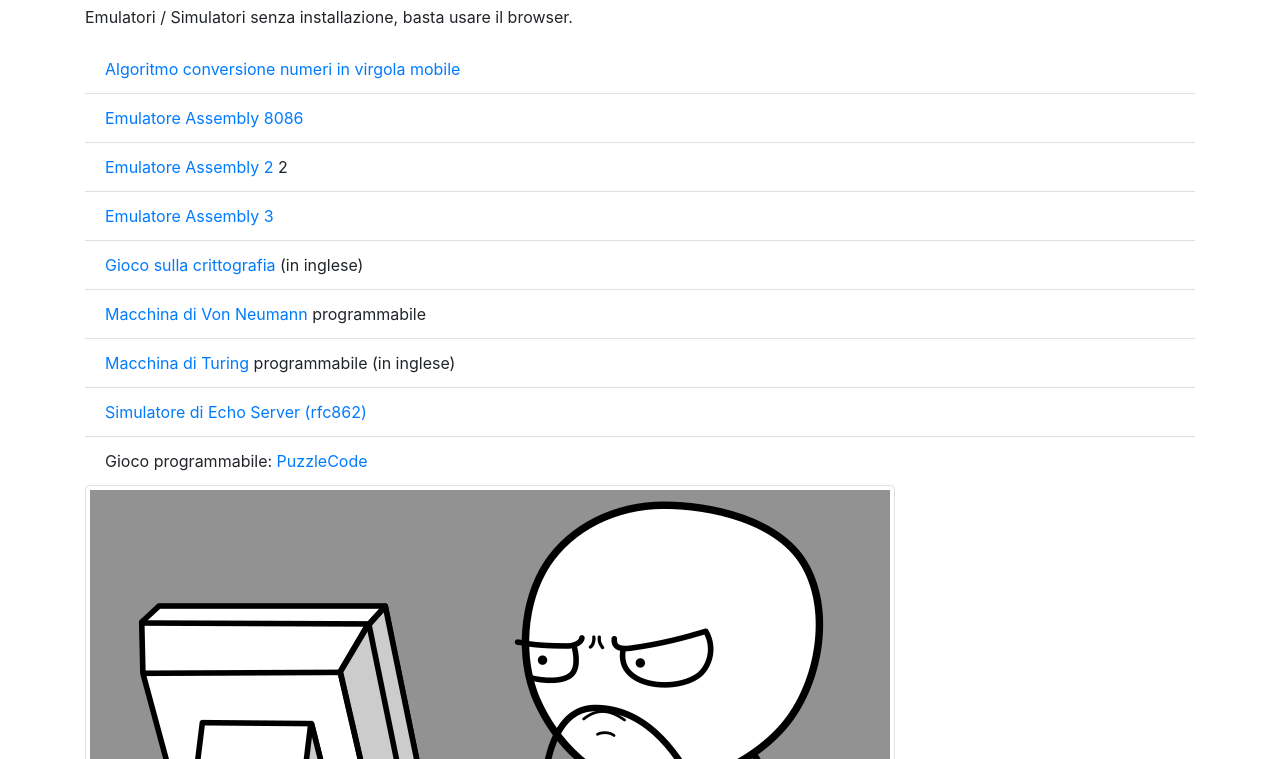
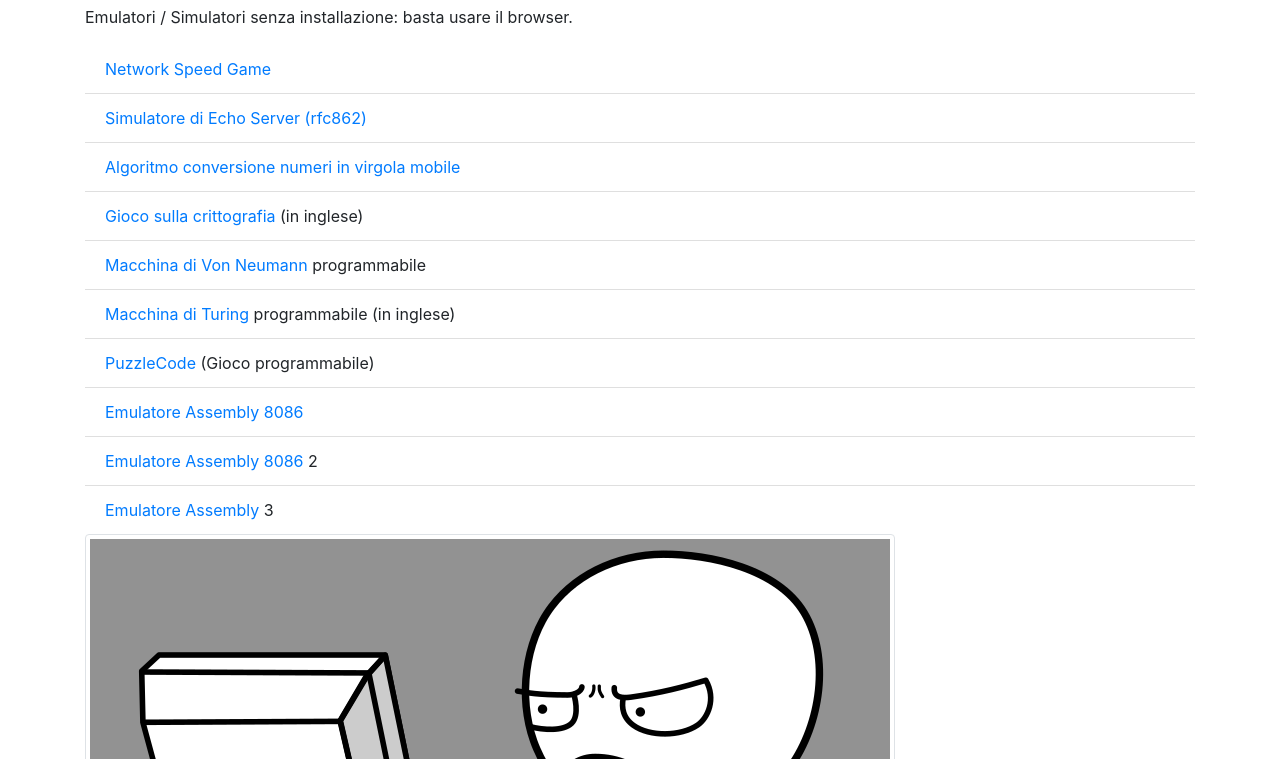
Before and after one commit to salvatorecapolupo/insegnareinformatica, a plain HTML site: page index.html in a window 1280 px wide. Shown: the part 41-800 px from the top of the page. Drawn offline with nearby package versions, Linux system fonts and the light colour scheme.

Commit message:
Update index.html

```diff
--- a/index.html
+++ b/index.html
@@ -13,17 +13,18 @@
   <body class="container">
 
     <h2>Insegnare informatica - Supporti didattici</h2>
-    <p> Emulatori / Simulatori senza installazione, basta usare il browser. </p>
+    <p> Emulatori / Simulatori senza installazione: basta usare il browser. </p>
     <ul class="list-group list-group-flush">
+        <li class="list-group-item"><a href="https://salvatorecapolupo.github.io/network-speed-game/" target="_blank">Network Speed Game</a> </li>
+        <li class="list-group-item"><a href="https://salvatorecapolupo.github.io/rfc862/" target="_blank">Simulatore di Echo Server (rfc862)</a> </li>
         <li class="list-group-item"><a href="https://salvatorecapolupo.github.io/virgolamobile/" target="_blank">Algoritmo conversione numeri in virgola mobile</a> </li>
-        <li class="list-group-item"><a href="https://yjdoc2.github.io/8086-emulator-web/" target="_blank">Emulatore Assembly 8086</a></li>
-        <li class="list-group-item"><a href="https://kobzol.github.io/davis/" target="_blank">Emulatore Assembly 2</a> 2</li>
-        <li class="list-group-item"><a href="https://schweigi.github.io/assembler-simulator/index.html" target="_blank">Emulatore Assembly 3</a></li>
         <li class="list-group-item"><a href="https://salvatorecapolupo.github.io/crittografia/" target="_blank">Gioco sulla crittografia</a> (in inglese)</li>
         <li class="list-group-item"><a href="https://vonsim.guglio.net/" target="_blank">Macchina di Von Neumann</a> programmabile</li>
         <li class="list-group-item"><a href="https://turingmachine.io/" target="_blank">Macchina di Turing</a> programmabile (in inglese)</li>
-        <li class="list-group-item"><a href="https://salvatorecapolupo.github.io/rfc862/" target="_blank">Simulatore di Echo Server (rfc862)</a> </li>
-        <li class="list-group-item">Gioco programmabile: <a href="https://salvatorecapolupo.github.io/puzzlecode/public/index.html" target="_blank">PuzzleCode</a></li>
+        <li class="list-group-item"><a href="https://salvatorecapolupo.github.io/puzzlecode/public/index.html" target="_blank">PuzzleCode</a> (Gioco programmabile)</li>
+        <li class="list-group-item"><a href="https://yjdoc2.github.io/8086-emulator-web/" target="_blank">Emulatore Assembly 8086</a></li>
+        <li class="list-group-item"><a href="https://kobzol.github.io/davis/" target="_blank">Emulatore Assembly 8086</a> 2</li>
+        <li class="list-group-item"><a href="https://schweigi.github.io/assembler-simulator/index.html" target="_blank">Emulatore Assembly</a> 3</li>
     </ul>
 
 
```
